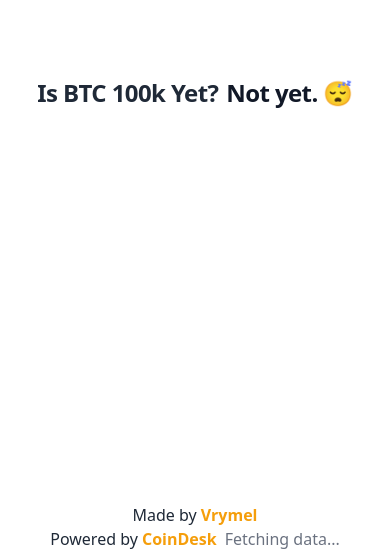
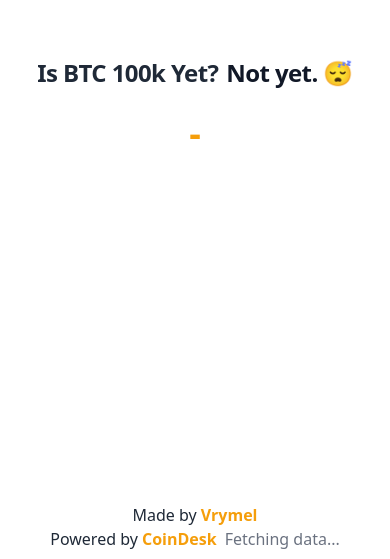
Before and after one commit to vrymel/is-it-100k-yet, a Gatsby site: page / in a window 390 px wide. Shown: the part 285-844 px from the top of the page. Built offline with nearby package versions, Linux system fonts and the light colour scheme; Gatsby itself is replaced by a stand-in of ours; no server answers.

Commit message:
Changed default value when data is not yet available

```diff
--- a/src/pages/index.js
+++ b/src/pages/index.js
@@ -60,26 +60,24 @@ const IndexPage = () => {
                     <h1 className="text-center text-2xl md:text-3xl leading-8 font-bold tracking-tight text-gray-800 dark:text-white sm:text-4xl">
                         Is BTC 100k Yet?
 
-                        <span className="ml-2 font-black text-gray-900 dark:text-white">{is100k ? 'Yes! 😱' : 'Not yet. 😴'}</span>
+                        <span
+                            className="ml-2 font-black text-gray-900 dark:text-white">{is100k ? 'Yes! 😱' : 'Not yet. 😴'}</span>
                     </h1>
 
                     <div className="mt-6 text-center">
-                        {price &&
-                        <>
-                            <h2 className="text-center text-4xl md:text-6xl font-extrabold text-yellow-500">
-                                <a href="https://www.coindesk.com/price/bitcoin">
-                                    {priceFormatted}
-                                </a>
-                            </h2>
-                        </>
-                        }
+                        <h2 className="text-center text-4xl md:text-6xl font-extrabold text-yellow-500">
+                            <a href="https://www.coindesk.com/price/bitcoin">
+                                {price ? priceFormatted : '-'}
+                            </a>
+                        </h2>
                     </div>
                 </div>
             </main>
 
             <footer className="flex flex-col md:flex-row justify-between px-6 py-2">
-                <p className="text-gray-800 dark:text-white text-center md:text-left">Made by <a href="https://vrymel.com"
-                                                                                 className="text-yellow-500 font-bold">Vrymel</a>
+                <p className="text-gray-800 dark:text-white text-center md:text-left">Made by <a
+                    href="https://vrymel.com"
+                    className="text-yellow-500 font-bold">Vrymel</a>
                 </p>
                 <p className="text-gray-800 dark:text-white text-center md:text-left">
                     <span>Powered by <a href="https://www.coindesk.com/price/bitcoin"
```
